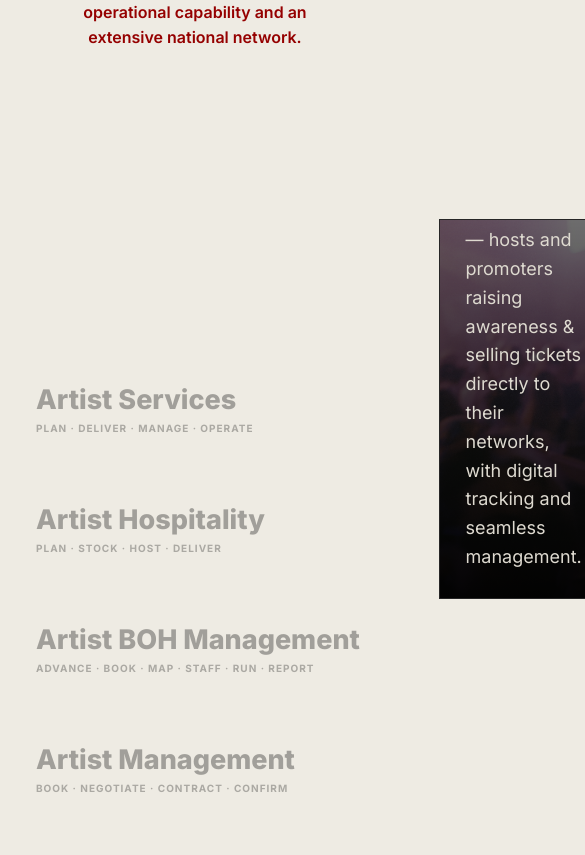
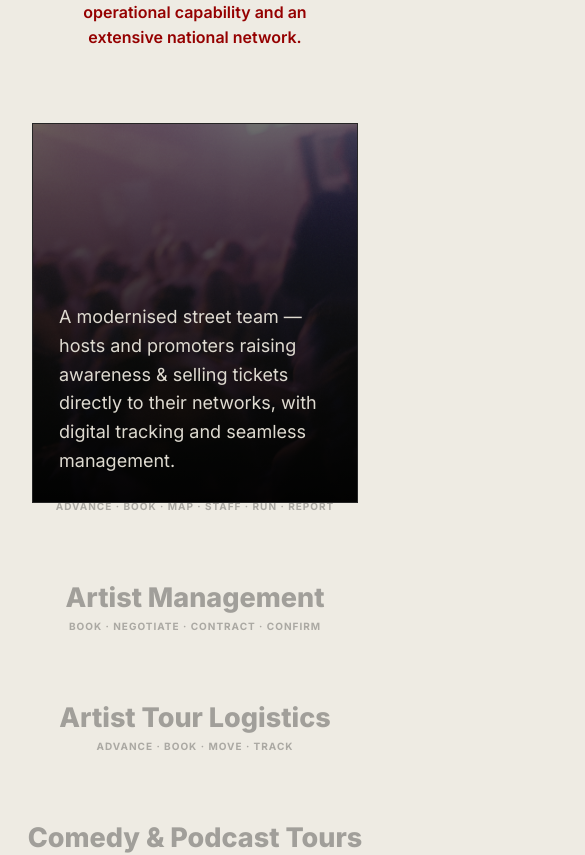
Before and after one commit to richhdev/happen-prototype, a Next.js app: page / in a window 390 px wide. Shown: the part 1240-2095 px from the top of the page, 585 px wide, since content can reach past the window. Built offline with nearby package versions, Linux system fonts and the light colour scheme; no server answers.

Commit message:
Services section - fix responsive layout

```diff
--- a/components/Services.jsx
+++ b/components/Services.jsx
@@ -4,6 +4,10 @@ import { SectionHead } from "@/components/ui";
 import { SERVICES, SVC_BGS } from "@/lib/data";
 
 const cssEase = "cubic-bezier(.16,1,.3,1)";
+const headStyle = { padding: "120px 48px 56px" };
+const CARD_HEIGHT = 380;
+const CARD_BOTTOM_GAP = 48;
+const MOBILE_BREAKPOINT = 768;
 
 export default function Services() {
   const rowRefs = useRef([]);
@@ -12,9 +16,16 @@ export default function Services() {
   const [cardVisible, setCardVisible] = useState(true);
   const fadeTimer = useRef(null);
 
+  const getCenter = () => {
+    const isMobile = window.innerWidth < MOBILE_BREAKPOINT;
+    return isMobile
+      ? (window.innerHeight - CARD_HEIGHT - CARD_BOTTOM_GAP) / 2
+      : window.innerHeight / 2;
+  };
+
   useEffect(() => {
     const update = () => {
-      const center = window.innerHeight / 2;
+      const center = getCenter();
       let best = -1;
       let bestDist = Infinity;
       rowRefs.current.forEach((node, i) => {
@@ -56,24 +67,30 @@ export default function Services() {
     if (!node) return;
     const r = node.getBoundingClientRect();
     const mid = r.top + r.height / 2;
-    window.scrollBy({ top: mid - window.innerHeight / 2, behavior: "smooth" });
+    window.scrollBy({ top: mid - getCenter(), behavior: "smooth" });
   };
 
   const svc = SERVICES[cardActive];
   const bg = SVC_BGS[cardActive % SVC_BGS.length];
 
   return (
-    <section id="a-services" style={{ background: "#EEEBE3", minHeight: "100vh", boxSizing: "border-box" }}>
+    <section id="a-services" className="services">
       <SectionHead
         eyebrow="Services"
-        title={<>How we make<br />it Happen</>}
+        title={
+          <>
+            How we make
+            <br />
+            it Happen
+          </>
+        }
         maxWidth={760}
         intro="Artist services, market villages, promoter ticketing, venue bookings and wellness activations — a broad operational capability and an extensive national network."
-        style={{ padding: "120px 48px 56px" }}
+        style={headStyle}
       />
 
-      <div style={{ display: "grid", gridTemplateColumns: "1fr 1fr", alignItems: "stretch", maxWidth: 960, margin: "0 auto" }}>
-        <div style={{ background: "#EEEBE3", padding: "226px 32px calc(50vh - 60px)", boxSizing: "border-box" }}>
+      <div className="services-body">
+        <div className="services-list">
           {SERVICES.map((s, i) => {
             const on = i === active;
             return (
@@ -81,40 +98,21 @@ export default function Services() {
                 key={i}
                 ref={(el) => (rowRefs.current[i] = el)}
                 onClick={() => scrollToRow(i)}
-                style={{
-                  display: "flex",
-                  flexDirection: "column",
-                  justifyContent: "center",
-                  alignItems: "flex-start",
-                  gap: 6,
-                  height: 120,
-                  padding: "0 4px",
-                  boxSizing: "border-box",
-                  cursor: "pointer",
-                  background: "transparent",
-                }}
+                className="services-row"
               >
                 <span
+                  className="services-row-title"
                   style={{
-                    whiteSpace: "nowrap",
                     fontSize: on ? 32 : 27,
-                    fontWeight: 800,
                     letterSpacing: on ? "-.05em" : "0em",
                     color: on ? "#CA0013" : "rgba(17,17,17,.35)",
-                    transition: `color 320ms ${cssEase}, letter-spacing 320ms ${cssEase}, font-size 320ms ${cssEase}`,
                   }}
                 >
                   {s.title}
                 </span>
                 <span
-                  style={{
-                    fontSize: 10,
-                    fontWeight: 700,
-                    letterSpacing: ".1em",
-                    textTransform: "uppercase",
-                    color: on ? "#950000" : "rgba(17,17,17,.3)",
-                    transition: `color 320ms ${cssEase}`,
-                  }}
+                  className="services-row-meta"
+                  style={{ color: on ? "#950000" : "rgba(17,17,17,.3)" }}
                 >
                   {s.meta}
                 </span>
@@ -123,61 +121,173 @@ export default function Services() {
           })}
         </div>
 
-        <div style={{ padding: "96px 32px calc(50vh - 190px)", boxSizing: "border-box", position: "relative" }}>
-          <div style={{ position: "sticky", top: "calc(50vh - 190px)" }}>
-            <div
-              style={{
-                position: "relative",
-                width: "100%",
-                maxWidth: 400,
-                height: 380,
-                margin: "0 auto",
-                boxSizing: "border-box",
-                background: "#1a1a1a",
-                border: "1px solid #262626",
-                overflow: "hidden",
-                display: "flex",
-                flexDirection: "column",
-                justifyContent: "flex-end",
-                padding: 26,
-              }}
-            >
+        <div className="services-preview">
+          <div className="services-preview-sticky">
+            <div className="services-card">
               <div
-                style={{
-                  position: "absolute",
-                  inset: 0,
-                  backgroundSize: "cover",
-                  backgroundPosition: "center",
-                  opacity: 0.4,
-                  filter: "grayscale(.35)",
-                  transition: "background-image .4s ease",
-                  backgroundImage: `url('${bg}')`,
-                  pointerEvents: "none",
-                }}
+                className="services-card-bg"
+                style={{ backgroundImage: `url('${bg}')` }}
               />
+              <div className="services-card-gradient" />
               <div
-                style={{
-                  position: "absolute",
-                  inset: 0,
-                  background: "linear-gradient(0deg, rgba(0,0,0,.92) 0%, rgba(0,0,0,.55) 42%, rgba(0,0,0,.05) 100%)",
-                  pointerEvents: "none",
-                }}
-              />
-              <div
+                className="services-card-fade"
                 style={{
                   opacity: cardVisible ? 1 : 0,
-                  transform: cardVisible ? "translateY(0px)" : "translateY(8px)",
-                  transition: `opacity 75ms ${cssEase}, transform 75ms ${cssEase}`,
+                  transform: cardVisible
+                    ? "translateY(0px)"
+                    : "translateY(8px)",
                 }}
               >
-                <p style={{ position: "relative", fontSize: 18, color: "#dedad0", lineHeight: 1.6, margin: 0 }}>
-                  {svc.desc}
-                </p>
+                <p className="services-card-desc">{svc.desc}</p>
               </div>
             </div>
           </div>
         </div>
       </div>
+
+      <div className="services-footer">&nbsp;</div>
+
+      <style jsx>{`
+        .services {
+          background: #eeebe3;
+          min-height: 100vh;
+          box-sizing: border-box;
+        }
+
+        .services-body {
+          position: relative;
+          max-width: 960px;
+          margin: 0 auto;
+        }
+
+        .services-list {
+          background: #eeebe3;
+          padding: 64px 32px
+            calc(${CARD_HEIGHT}px + ${CARD_BOTTOM_GAP}px + 40px);
+          box-sizing: border-box;
+        }
+
+        .services-row {
+          display: flex;
+          flex-direction: column;
+          justify-content: center;
+          align-items: center;
+          text-align: center;
+          gap: 6px;
+          height: 120px;
+          padding: 0 4px;
+          box-sizing: border-box;
+          cursor: pointer;
+          background: transparent;
+        }
+
+        .services-row-title {
+          white-space: nowrap;
+          font-weight: 800;
+          transition:
+            color 320ms ${cssEase},
+            letter-spacing 320ms ${cssEase},
+            font-size 320ms ${cssEase};
+        }
+
+        .services-row-meta {
+          font-size: 10px;
+          font-weight: 700;
+          letter-spacing: 0.1em;
+          text-transform: uppercase;
+          transition: color 320ms ${cssEase};
+        }
+
+        .services-preview {
+          position: absolute;
+          inset: 0;
+          pointer-events: none;
+          z-index: 2;
+        }
+
+        .services-preview-sticky {
+          position: sticky;
+          top: calc(100vh - ${CARD_HEIGHT}px - ${CARD_BOTTOM_GAP}px);
+          padding: 0 32px;
+          box-sizing: border-box;
+          pointer-events: none;
+        }
+
+        .services-card {
+          position: relative;
+          width: 100%;
+          height: ${CARD_HEIGHT}px;
+          box-sizing: border-box;
+          background: #1a1a1a;
+          border: 1px solid #262626;
+          overflow: hidden;
+          display: flex;
+          flex-direction: column;
+          justify-content: flex-end;
+          padding: 26px;
+        }
+
+        @media (min-width: ${MOBILE_BREAKPOINT}px) {
+          .services-list {
+            padding-top: 226px;
+            padding-bottom: 120px;
+          }
+
+          .services-row {
+            align-items: flex-start;
+            text-align: left;
+          }
+
+          .services-preview-sticky {
+            top: calc(50vh - 190px);
+          }
+
+          .services-card {
+            max-width: 400px;
+            margin-left: auto;
+          }
+        }
+
+        .services-card-bg {
+          position: absolute;
+          inset: 0;
+          background-size: cover;
+          background-position: center;
+          opacity: 0.4;
+          filter: grayscale(0.35);
+          transition: background-image 0.4s ease;
+          pointer-events: none;
+        }
+
+        .services-card-gradient {
+          position: absolute;
+          inset: 0;
+          background: linear-gradient(
+            0deg,
+            rgba(0, 0, 0, 0.92) 0%,
+            rgba(0, 0, 0, 0.55) 42%,
+            rgba(0, 0, 0, 0.05) 100%
+          );
+          pointer-events: none;
+        }
+
+        .services-card-fade {
+          transition:
+            opacity 75ms ${cssEase},
+            transform 75ms ${cssEase};
+        }
+
+        .services-card-desc {
+          position: relative;
+          font-size: 18px;
+          color: #dedad0;
+          line-height: 1.6;
+          margin: 0;
+        }
+        .services-footer {
+          height: calc(50vh - (380px / 2));
+        }
+      `}</style>
     </section>
   );
 }
```
